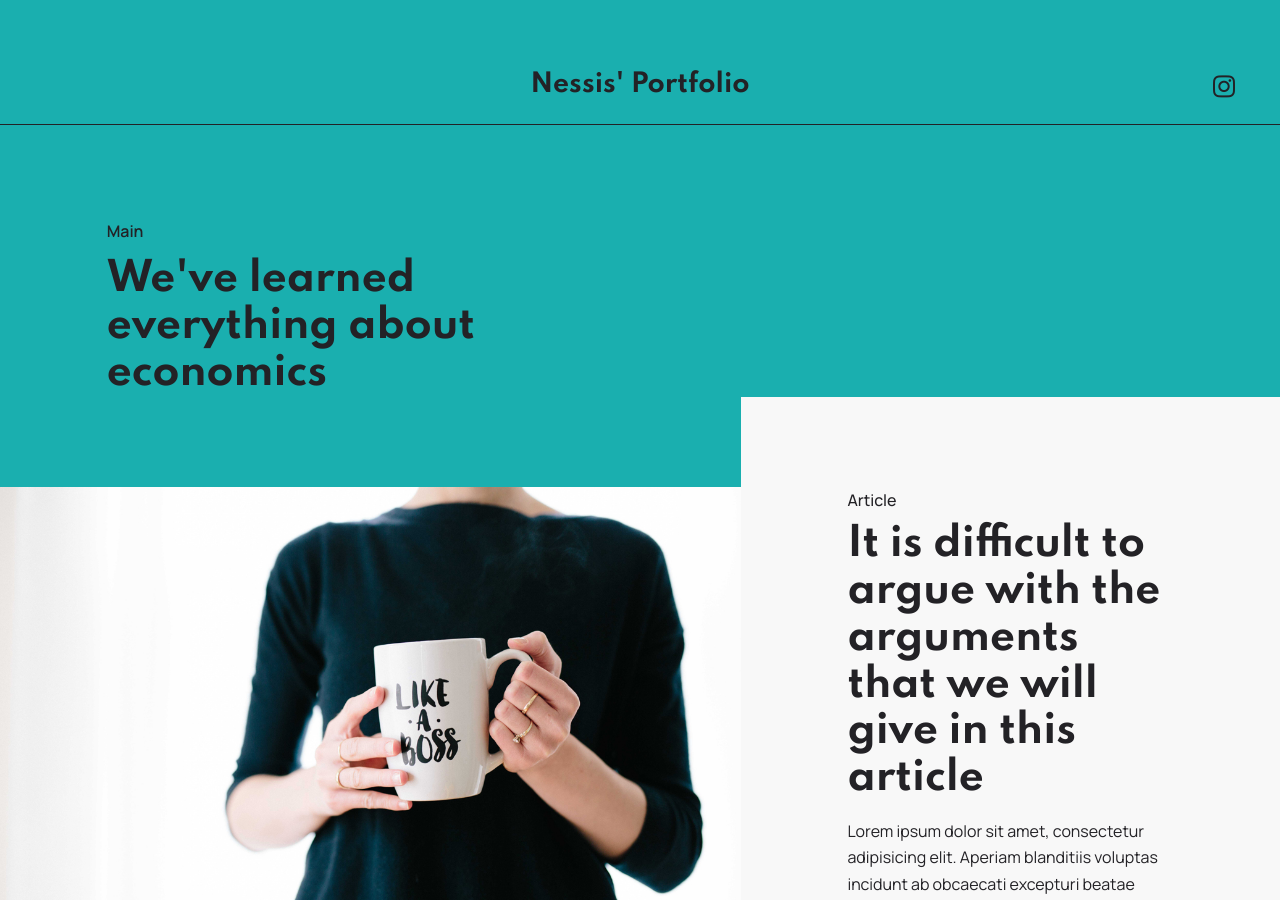
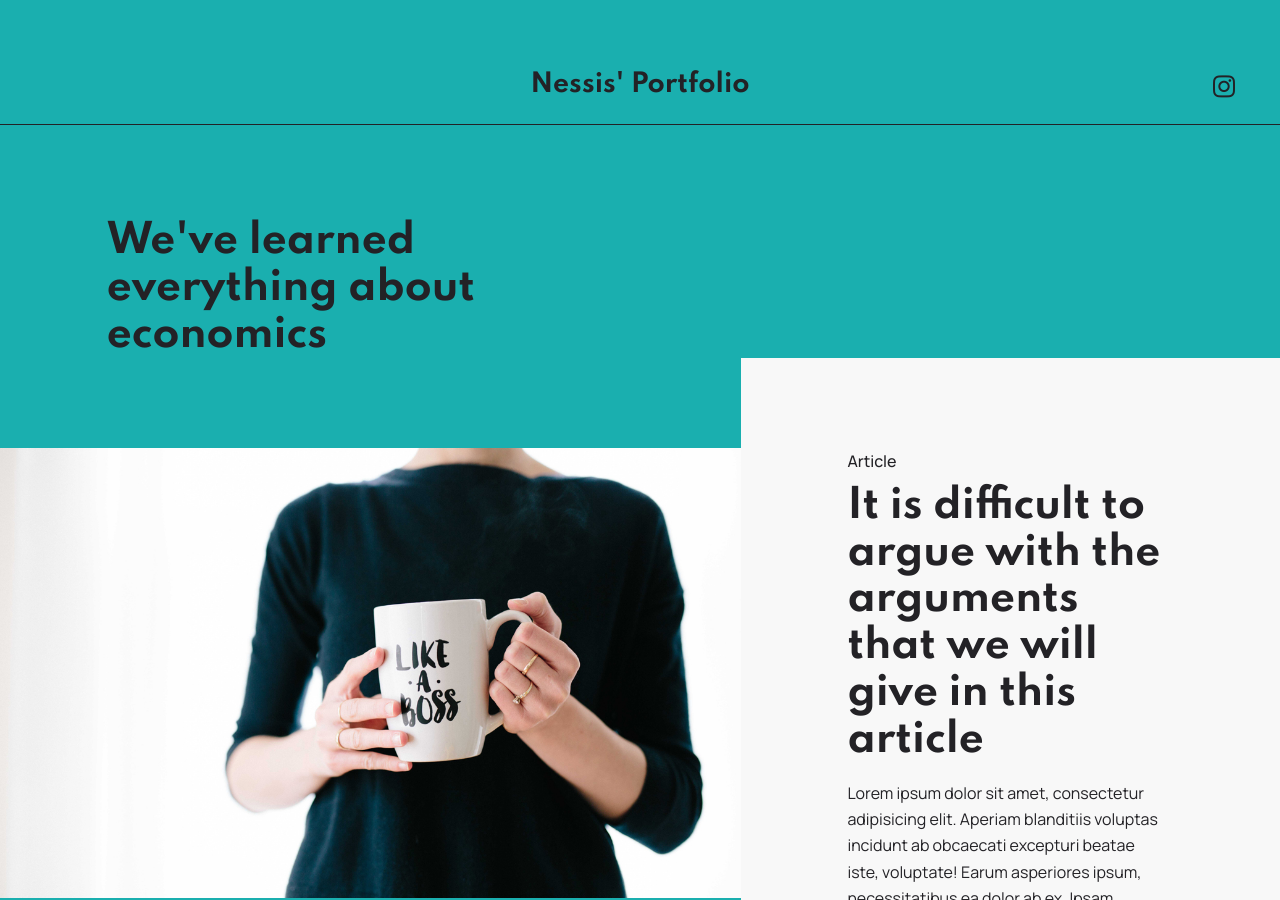
Before and after one commit to Schrank/nessi, a Jekyll site: the page built from index.md, in a window 1280 px wide and 900 px high. Built offline with Jekyll 4.4.1, drawn with Linux system fonts in a browser that asks for light colours; some web fonts are replaced; comment, search, counter and statistics services are not loaded.

Commit message:
Zweiter Versuch

```diff
--- a/_layouts/home.html
+++ b/_layouts/home.html
@@ -8,7 +8,6 @@ bodyClass: "page-home"
         <div class="main_section_title">
             <div class="empty_content"></div>
             <div class="main_title">
-                <h3 class="mbr-section-subtitle mbr-semibold mbr-fonts-style display-4">Main</h3>
                 <h1 class="mbr-section-title mbr-fonts-style mb-0 display-5"><strong>We've learned everything about
                     economics
                 </strong></h1>
```
